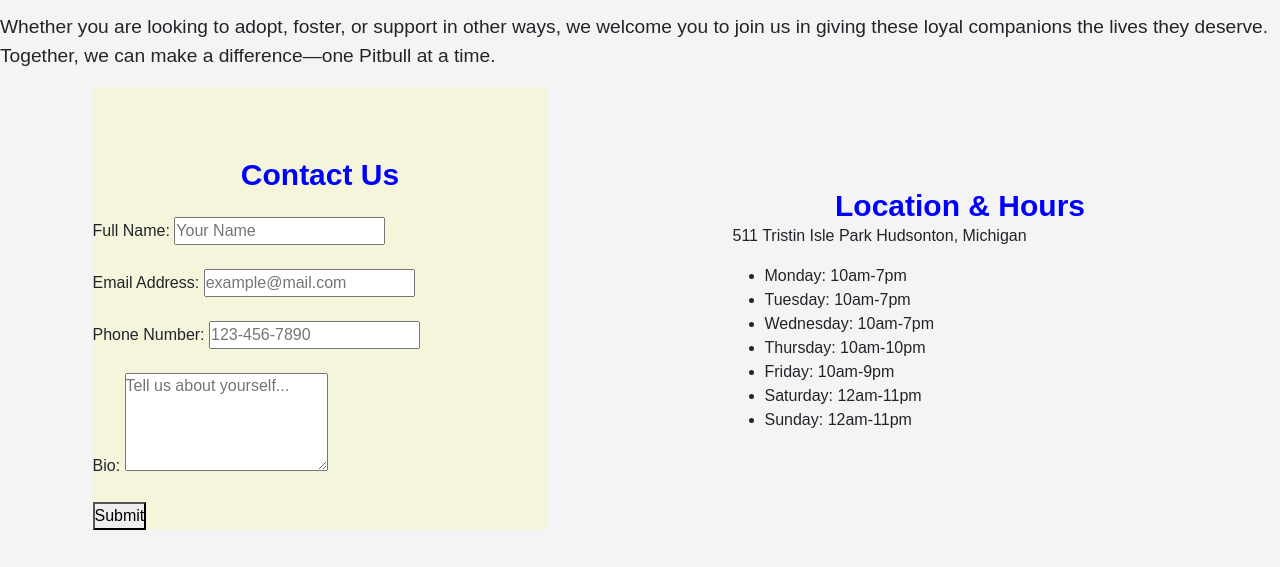
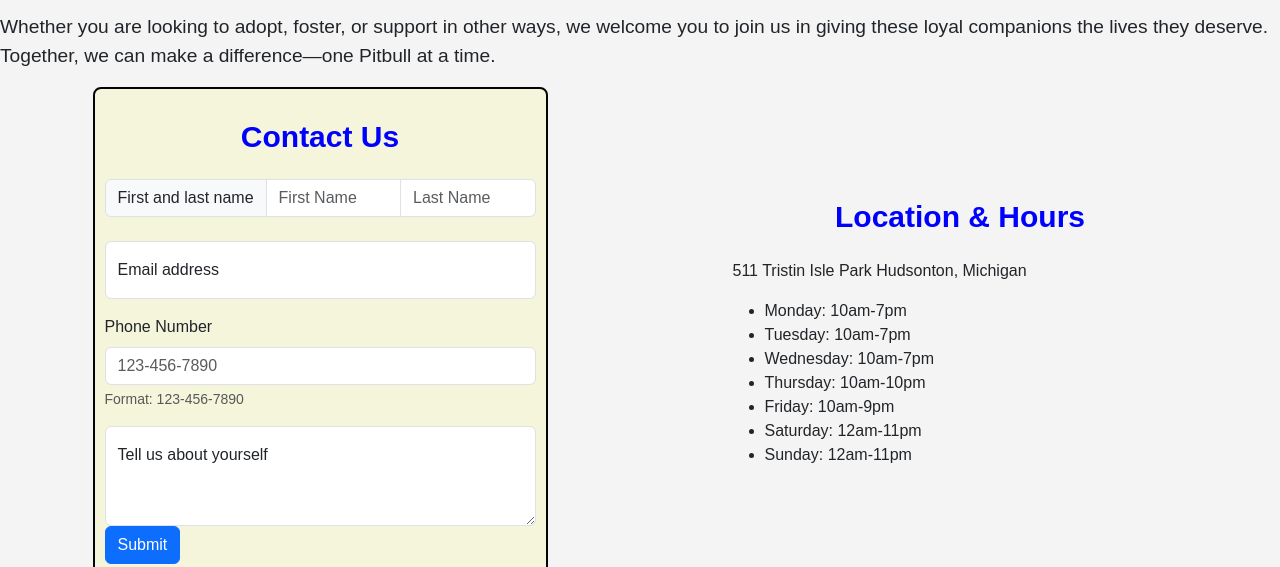
Before and after one commit to jescal93/OTJ-1, a plain HTML site: page index.html in a window 1280 px wide. Shown: the part 1260-1827 px from the top of the page. Drawn offline with nearby package versions, Linux system fonts and the light colour scheme.

Commit message:
final product

```diff
--- a/index.html
+++ b/index.html
@@ -174,28 +174,33 @@
                     Contact Us
                 </h2>
                 <br>
-                    <form action="/submit" method="post">
-                        <label for="name">Full Name:</label>
-                        <input type="text" id="name" name="name" required placeholder="Your Name">
-                        <br><br>
-                        <label for="email">Email Address:</label>
-                        <input type="email" id="email" name="email" required placeholder="example@mail.com">
-                        <br><br>
-                        <label for="phone">Phone Number:</label>
-                        <input type="tel" id="phone" name="phone"
-                        pattern="[0-9]{3}-[0-9]{3}-[0-9]{4}" placeholder="123-456-7890">
-                        <br><br>
-                        <label for="bio">Bio:</label>
-                        <textarea id="bio" name="bio" required rows="4"
-                        maxlength="200" placeholder="Tell us about yourself..."></textarea>
-                        <br><br>
-                        <button type="submit">Submit</button>
-                    </form>
+                <form action="/submit" method="post">
+                    <div class="input-group">
+                        <span class="input-group-text">First and last name</span>
+                        <input type="text" aria-label="First name" class="form-control" placeholder="First Name">
+                        <input type="text" aria-label="Last name" class="form-control" placeholder="Last Name">
+                    </div>
+                    <br>
+                    <div class="form-floating mb-3">
+                        <input type="email" class="form-control" id="floatingInput" placeholder="name@example.com">
+                        <label for="floatingInput">Email address</label>
+                    </div>
+                    <div class="mb-3">
+                        <label for="phone" class="form-label">Phone Number</label>
+                        <input type="tel" class="form-control" id="phone" name="phone" placeholder="123-456-7890" required pattern="[0-9]{3}-[0-9]{3}-[0-9]{4}">
+                        <div class="form-text">Format: 123-456-7890</div>
+                    </div>
+                    <div class="form-floating">
+                        <textarea class="form-control" placeholder="Tell us about yourself" id="floatingTextarea2" style="height: 100px"></textarea>
+                        <label for="floatingTextarea2">Tell us about yourself</label>
+                    </div>
+                    <button type="submit" class="btn btn-primary">Submit</button>
             </div>
             <div class="location">
                 <h2>
                     Location & Hours
                 </h2>
+                <br>
                     <p>
                         511 Tristin Isle Park Hudsonton, Michigan
                     </p>
--- a/styles.css
+++ b/styles.css
@@ -84,11 +84,14 @@ h2 {
     max-width: 455px;
     width: 100%;
     margin: 0 auto;
-    padding-top: 50px;
+    padding-top: px;
 }
 
 .contact {
     background-color: beige;
+    border: 2px solid #030303;
+    border-radius: 8px;
+    padding: 10px;
 }
 
 .infoContainer .location {
@@ -111,7 +114,7 @@ h2 {
 }
 
 .social-icon:hover {
-    color: rgb(5, 5, 61);
+    color: rgb(1, 1, 41);
 }
 
 #copyright {
```
